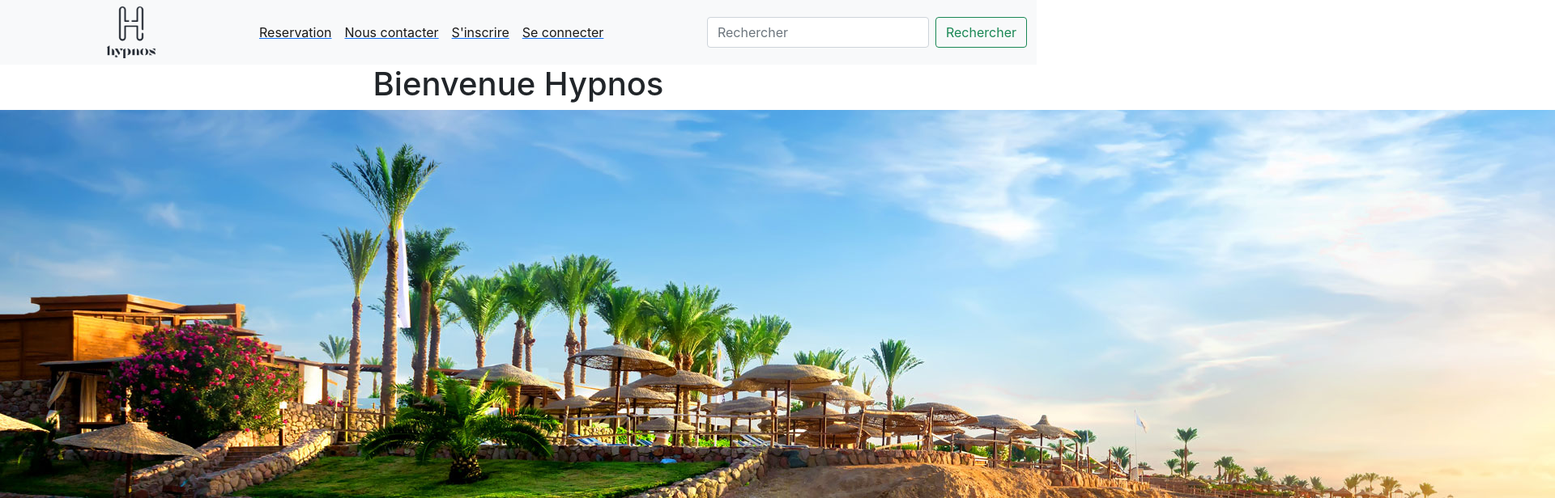
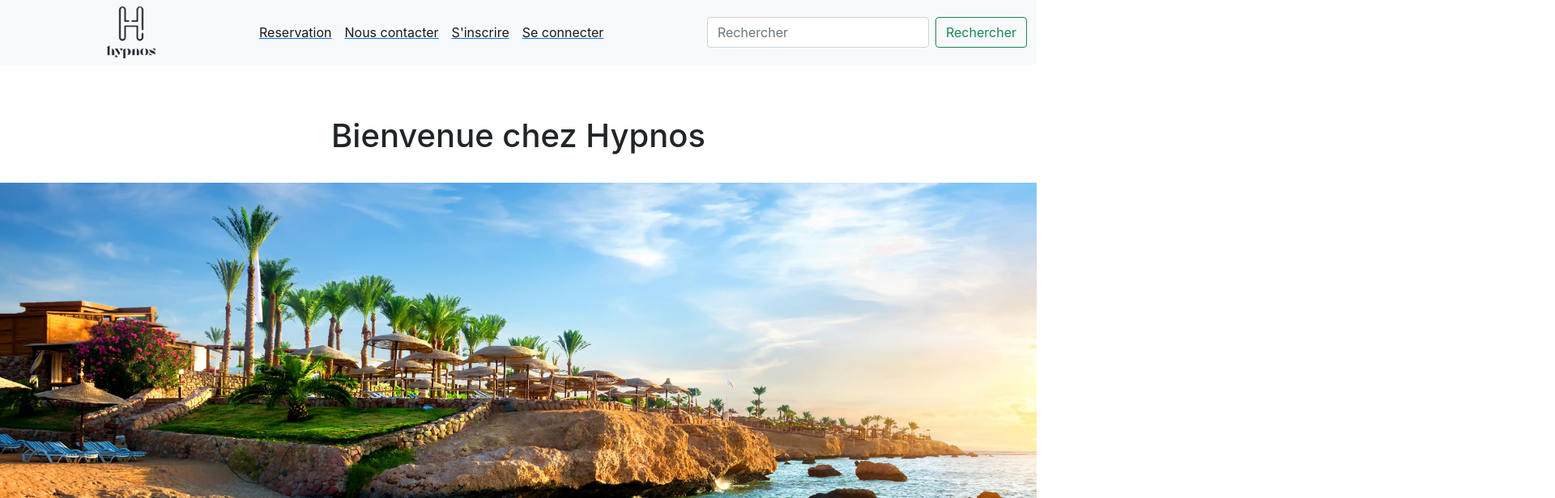
Before and after one commit to pierro7583/ECF_HYPNOS_FINAL, a React (Create React App) app in the folder ecf_1/: page / in a window 1280 px wide. Shown: the top 616 px of the page at 81% size, 1920 px wide, since content can reach past the window. Built offline with nearby package versions, Linux system fonts and the light colour scheme.

Commit message:
correction image acceuil

```diff
--- a/ecf_1/src/App.css
+++ b/ecf_1/src/App.css
@@ -7,11 +7,11 @@
   pointer-events: none;
 }
 
-@media (prefers-reduced-motion: no-preference) {
-  .App-logo {
-    animation: App-logo-spin infinite 20s linear;
-  }
+
+h1{
+  margin-top:5%;
 }
+
 
 .App-header {
   background-color: #282c34;
@@ -32,3 +32,10 @@
   width: 20%;
   margin:auto;
 }
+
+
+
+.img-Acceuil{
+  width: 100%;
+  margin-top: 2%;
+}
--- a/ecf_1/src/Components/Acceuil/Acceuil.js
+++ b/ecf_1/src/Components/Acceuil/Acceuil.js
@@ -5,8 +5,8 @@ import React from 'react'
 export default function Acceuil() {
   return (
     <div>
-        <h1>Bienvenue Hypnos</h1>
- <img src='images/fond.jpg'></img>
+        <h1>Bienvenue chez Hypnos</h1>
+ <img className="img-Acceuil" src='images/fond.jpg'></img>
 
     </div>
   )
```
